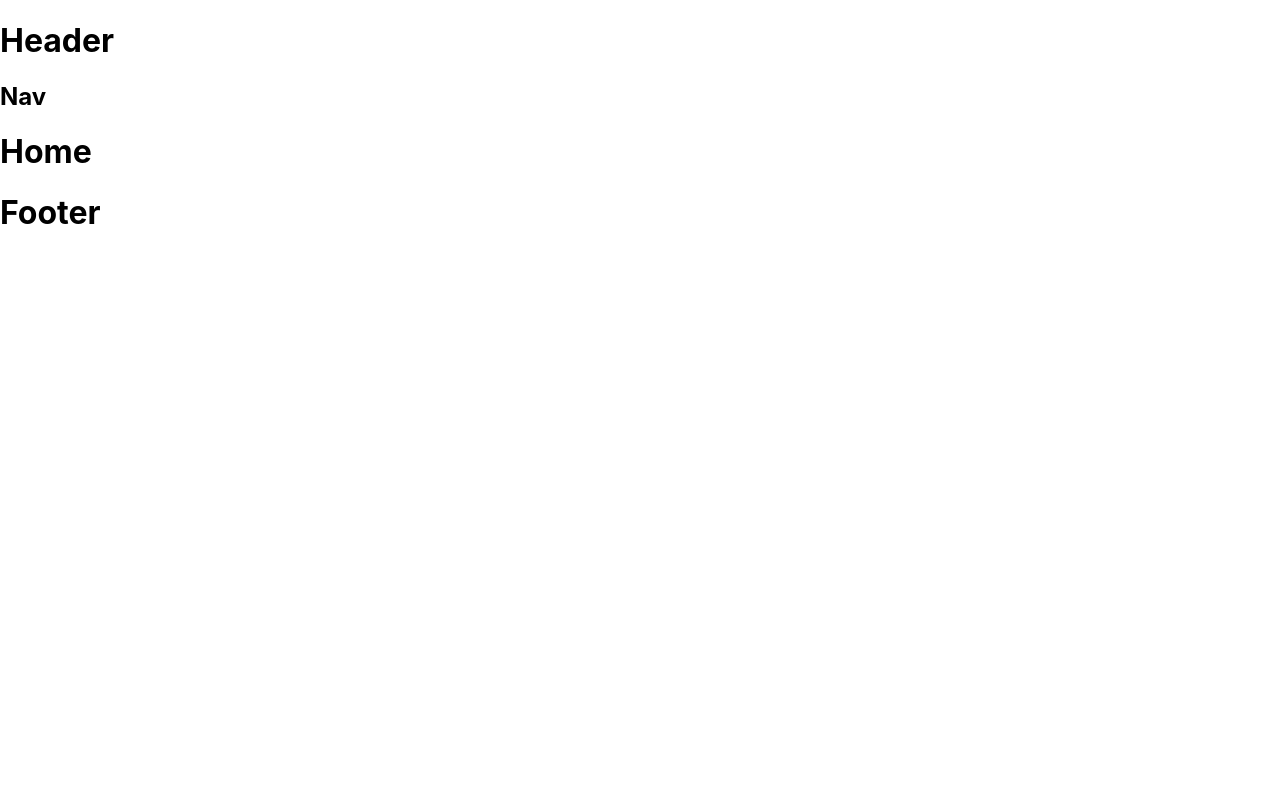
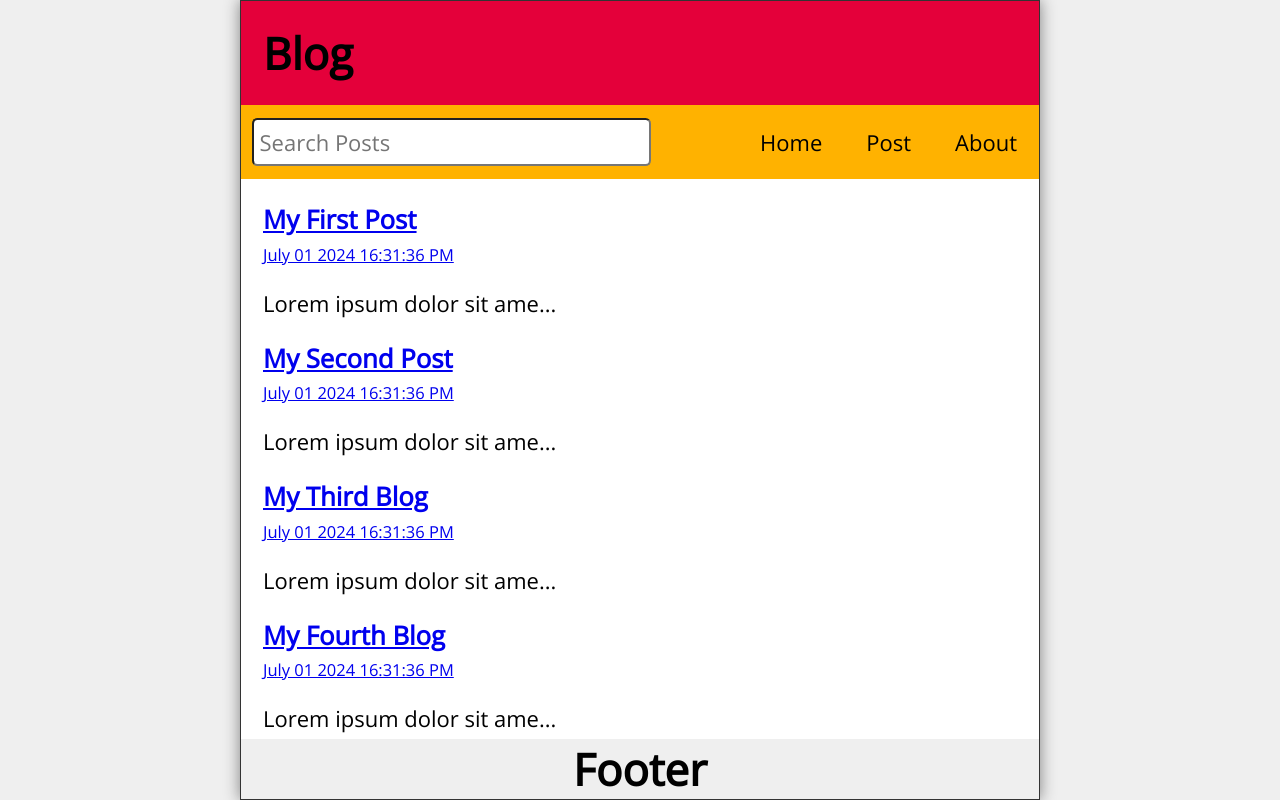
Before and after one commit to LilyBurton/learning-routing-making-a-blog, a React (Create React App) app: page / in a window 1280 px wide. Built offline with nearby package versions, Linux system fonts and the light colour scheme.

Commit message:
laying out the blog and hard coding posts

```diff
--- a/src/App.js
+++ b/src/App.js
@@ -8,14 +8,44 @@ import PostPage from './PostPage';
 import About from './About';
 import Missing from './Missing';
 import { Route, Routes } from 'react-router-dom';
+import { useState, useEffect } from 'react';
 
 function App() {
+  const [posts, setPosts] = useState([
+    {
+      id: 1,
+      title: "My First Post",
+      datetime: "July 01 2024 16:31:36 PM",
+      body: "Lorem ipsum dolor sit amet, consectetur adipiscing elit, sed do eiusmod tempor incididunt ut labore et dolore magna aliqua. Ut enim ad minim veniam, quis nostrud exercitation ullamco laboris nisi ut aliquip ex ea commodo consequat. Duis aute irure dolor in reprehenderit in voluptate velit esse cillum dolore eu fugiat nulla pariatur. Excepteur sint occaecat cupidatat non proident, sunt in culpa qui officia deserunt mollit anim id est laborum."
+    },
+    {
+      id: 2,
+      title: "My Second Post",
+      datetime: "July 01 2024 16:31:36 PM",
+      body: "Lorem ipsum dolor sit amet, consectetur adipiscing elit, sed do eiusmod tempor incididunt ut labore et dolore magna aliqua. Ut enim ad minim veniam, quis nostrud exercitation ullamco laboris nisi ut aliquip ex ea commodo consequat. Duis aute irure dolor in reprehenderit in voluptate velit esse cillum dolore eu fugiat nulla pariatur. Excepteur sint occaecat cupidatat non proident, sunt in culpa qui officia deserunt mollit anim id est laborum."
+    },
+    {
+      id: 3,
+      title: "My Third Blog",
+      datetime: "July 01 2024 16:31:36 PM",
+      body: "Lorem ipsum dolor sit amet, consectetur adipiscing elit, sed do eiusmod tempor incididunt ut labore et dolore magna aliqua. Ut enim ad minim veniam, quis nostrud exercitation ullamco laboris nisi ut aliquip ex ea commodo consequat. Duis aute irure dolor in reprehenderit in voluptate velit esse cillum dolore eu fugiat nulla pariatur. Excepteur sint occaecat cupidatat non proident, sunt in culpa qui officia deserunt mollit anim id est laborum."
+    },
+    {
+      id: 4,
+      title: "My Fourth Blog",
+      datetime: "July 01 2024 16:31:36 PM",
+      body: "Lorem ipsum dolor sit amet, consectetur adipiscing elit, sed do eiusmod tempor incididunt ut labore et dolore magna aliqua. Ut enim ad minim veniam, quis nostrud exercitation ullamco laboris nisi ut aliquip ex ea commodo consequat. Duis aute irure dolor in reprehenderit in voluptate velit esse cillum dolore eu fugiat nulla pariatur. Excepteur sint occaecat cupidatat non proident, sunt in culpa qui officia deserunt mollit anim id est laborum."
+    }
+  ])
+  const [search, setSearch] = useState("");
+  const [searchResults, setSearchResults] = useState([]);
+
   return (
     <div className="App">
-      <Header />
-      <Nav />
+      <Header title="Blog"/>
+      <Nav search={search} setSearch={setSearch}/>
       <Routes>
-        <Route path="/" element={<Home />} />
+        <Route path="/" element={<Home posts={posts} />} />
         <Route path="/post" element={<PostPage />} />
         <Route path="/post/:id" element={<NewPost />} />
         <Route path="/about" element={<About />} />
--- /dev/null
+++ b/src/Feed.js
@@ -0,0 +1,13 @@
+import Post from './Post'
+
+const Feed = ({ posts }) => {
+    return (
+        <>
+            {posts.map(post => (
+                <Post key={post.id} post={post} />
+            ))}
+        </>
+    )
+}
+
+export default Feed;
--- a/src/Header.js
+++ b/src/Header.js
@@ -1,7 +1,7 @@
-const Header = () => {
+const Header = ({ title }) => {
     return (
-        <header>
-            <h1>Header</h1>
+        <header className="Header">
+            <h1>{title}</h1>
         </header>
     )
 }
--- a/src/Home.js
+++ b/src/Home.js
@@ -1,7 +1,15 @@
-const Home = () => {
+import Feed from './Feed'
+
+const Home = ({ posts }) => {
     return (
-        <main>
-            <h1>Home</h1>
+        <main className="Home">
+            {posts.length ? (
+                <Feed posts={posts} />
+            ) : (
+                <p style={{marginTop: "2rem" }}>
+                    No Posts to display
+                </p>
+            )}
         </main>
     )
 }
--- a/src/Nav.js
+++ b/src/Nav.js
@@ -1,7 +1,23 @@
-const Nav = () => {
+import { Link } from 'react-router-dom';
+
+const Nav = ({ search, setSearch }) => {
     return (
-        <nav>
-            <h1>Nav</h1>
+        <nav className="Nav">
+            <form className="searchForm" onSubmit = {(e) => e.preventDefault()}>
+                <label htmlFor="search">Search Posts</label>
+                <input
+                    id="search"
+                    type="text"
+                    placeholder="Search Posts"
+                    value={search}
+                    onChange={(e) => setSearch(e.target.value)}
+                />
+            </form>
+            <ul>
+                <li><Link to='/'>Home</Link></li>
+                <li><Link to='/post'>Post</Link></li>
+                <li><Link to='/about'>About</Link></li>
+            </ul>
         </nav>
     )
 }
--- /dev/null
+++ b/src/Post.js
@@ -0,0 +1,19 @@
+import { Link } from 'react-router-dom';
+
+const Post = ({ post }) => {
+    return (
+        <article className="Post">
+            <Link to={`/post/${post.id}`}>
+                <h3>{post.title}</h3>
+                <p className="postDate">{post.datetime}</p>
+            </Link>
+            <p className="postBody">{
+            (post.body).length <= 25
+                ? post.body
+                : `${post.body.slice(0, 25)}...`}</p>
+
+        </article>
+    )
+}
+
+export default Post;
--- a/src/index.css
+++ b/src/index.css
@@ -1,13 +1,271 @@
+@import url('https://fonts.googleapis.com/css2?family=Open+Sans&display=swap');
+
+* {
+  margin: 0;
+  padding: 0;
+  box-sizing: border-box;
+}
+
+html {
+  font-size: 16px;
+}
+
 body {
-  margin: 0;
-  font-family: -apple-system, BlinkMacSystemFont, 'Segoe UI', 'Roboto', 'Oxygen',
-    'Ubuntu', 'Cantarell', 'Fira Sans', 'Droid Sans', 'Helvetica Neue',
-    sans-serif;
+  min-height: 100vh;
+  font-family: 'Open Sans', sans-serif;
   -webkit-font-smoothing: antialiased;
   -moz-osx-font-smoothing: grayscale;
+  display: flex;
+  background-color: #efefef;
 }
 
-code {
-  font-family: source-code-pro, Menlo, Monaco, Consolas, 'Courier New',
-    monospace;
+#root {
+  flex-grow: 1;
+  display: flex;
+  justify-content: center;
+  align-items: center;
 }
+
+.App {
+  width: 100%;
+  max-width: 800px;
+  height: 100vh;
+  display: flex;
+  flex-direction: column;
+  justify-content: flex-start;
+  align-items: center;
+  border: 1px solid #333;
+  box-shadow: 0px 0px 15px gray;
+}
+
+.Header, .Footer {
+  width: 100%;
+  background-color: #E4003A;
+  padding: 1rem;
+  display: flex;
+  justify-content: space-between;
+  align-items: center;
+}
+
+.Header h1 {
+  font-size: 1.5rem;
+}
+
+.Header svg {
+  font-size: 2rem;
+}
+
+.Footer {
+  padding: 0.75rem;
+  display: grid;
+  place-content: center;
+}
+
+.Nav {
+  width: 100%;
+  background-color: #FFB200;
+  display: flex;
+  flex-direction: column;
+  justify-content: flex-start;
+  align-items: flex-start;
+}
+
+.searchForm {
+  width: 80%;
+  padding: 1rem 0 0 0.75rem;
+}
+
+.searchForm input[type="text"] {
+  font-family: 'Open Sans', sans-serif;
+  width: 100%;
+  min-height: 48px;
+  font-size: 1rem;
+  padding: 0.25rem;
+  border-radius: 0.25rem;
+  outline: none;
+}
+
+.searchForm label {
+  position: absolute;
+  left: -99999px;
+}
+
+.Nav ul {
+  color: black;
+  list-style-type: none;
+  display: flex;
+  flex-wrap: nowrap;
+  align-items: center;
+}
+
+.Nav li {
+  padding: 1rem;
+}
+
+.Nav li:hover,
+.Nav li:focus {
+  padding: 1rem;
+}
+
+.Nav li a {
+  color: black;
+  text-decoration: none;
+}
+
+.Nav li:hover,
+.Nav li:focus,
+.Nav li:hover a,
+.Nav li:focus a  {
+  background-color: #eee;
+  color: #333;
+}
+
+.Nav li:hover a,
+.Nav li:focus a {
+  cursor: pointer;
+}
+
+.Home, .NewPost, .PostPage, .About, .Missing {
+  width: 100%;
+  flex-grow: 1;
+  padding: 1rem;
+  overflow-y: auto;
+  background-color: #fff;
+}
+
+.post {
+  margin-top: 1rem;
+  padding-bottom: 1rem;
+  border-bottom: 1px solid lightgray;
+}
+
+.Home .post a {
+  text-decoration: none;
+}
+
+.Home .post a,
+.Home .post a:visited {
+  color: #000;
+}
+
+.post:first-child {
+  margin-top: 0;
+}
+
+.post:last-child {
+  border-bottom: none;
+}
+
+.postDate {
+  font-size: 0.75rem;
+  margin-top: 0.25rem;
+}
+
+.postBody {
+  margin: 1rem 0;
+}
+
+.newPostForm {
+  display: flex;
+  flex-direction: column;
+}
+
+.newPostForm label {
+  margin-top: 1rem;
+}
+
+.newPostForm input[type='text'],
+.newPostForm textarea {
+  font-family: 'Open Sans', sans-serif;
+  width: 100%;
+  min-height: 48px;
+  font-size: 1rem;
+  padding: 0.25rem;
+  border-radius: 0.25rem;
+  margin-right: 0.25rem;
+  outline: none;
+}
+
+.newPostForm textarea {
+  height: 100px;
+}
+
+.newPostForm button {
+  margin-top: 1rem;
+  height: 48px;
+  min-width: 48px;
+  border-radius: 10px;
+  padding: 0.5rem;
+  font-size: 1rem;
+  cursor: pointer;
+}
+
+.Missing h2, .PostPage h2,
+.Missing p, .PostPage p {
+  margin-bottom: 1rem;
+}
+
+.PostPage button {
+  height: 48px;
+  min-width: 48px;
+  border-radius: 0.25rem;
+  padding: 0.5rem;
+  font-size: 1rem;
+  background-color: red;
+  color: #fff;
+  cursor: pointer;
+}
+
+.statusMsg {
+  margin-top: 2rem;
+}
+
+@media only screen and (min-width: 610px) {
+  html {
+    font-size: 22px;
+  }
+
+  .Header h1 {
+    font-size: 2rem;
+  }
+
+  .Nav {
+    flex-direction: row;
+    flex-wrap: nowrap;
+    justify-content: space-between;
+    align-items: center;
+  }
+
+  .Nav ul {
+    text-align: right;
+  }
+
+  .Nav li:hover,
+  .Nav li:focus,
+  .Nav li:hover a,
+  .Nav li:focus a  {
+    background-color: #eee;
+    color: #333;
+  }
+
+  .searchForm {
+    width: 50%;
+    padding: .5rem 0;
+  }
+
+  .searchForm input[type="text"] {
+    margin-left: 0.5rem;
+  }
+
+  .newPostForm textarea {
+    height: 300px;
+  }
+}
+
+@media only screen and (min-width: 992px) {
+
+  .Header svg {
+    font-size: 3rem;
+  }
+
+}
```
